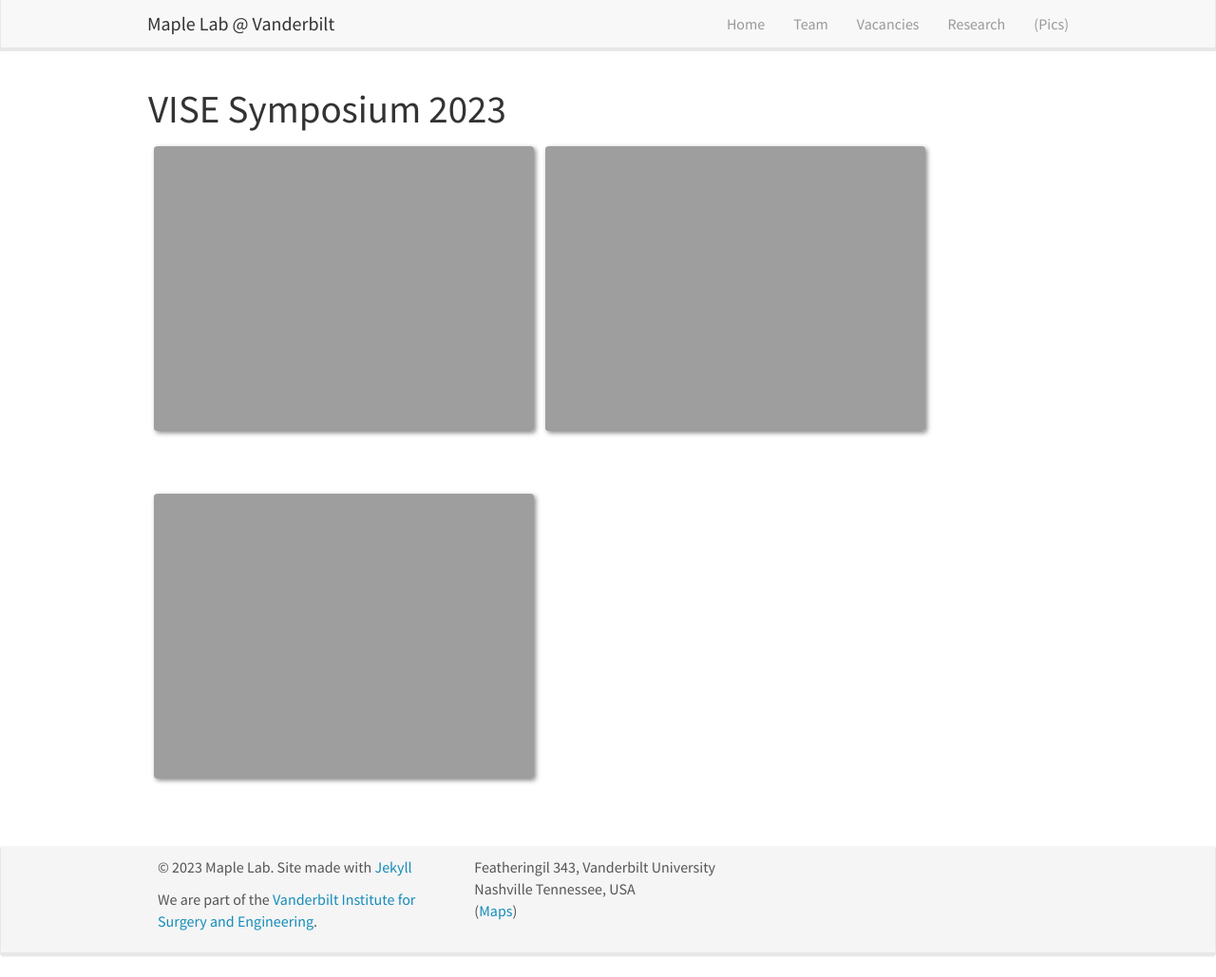
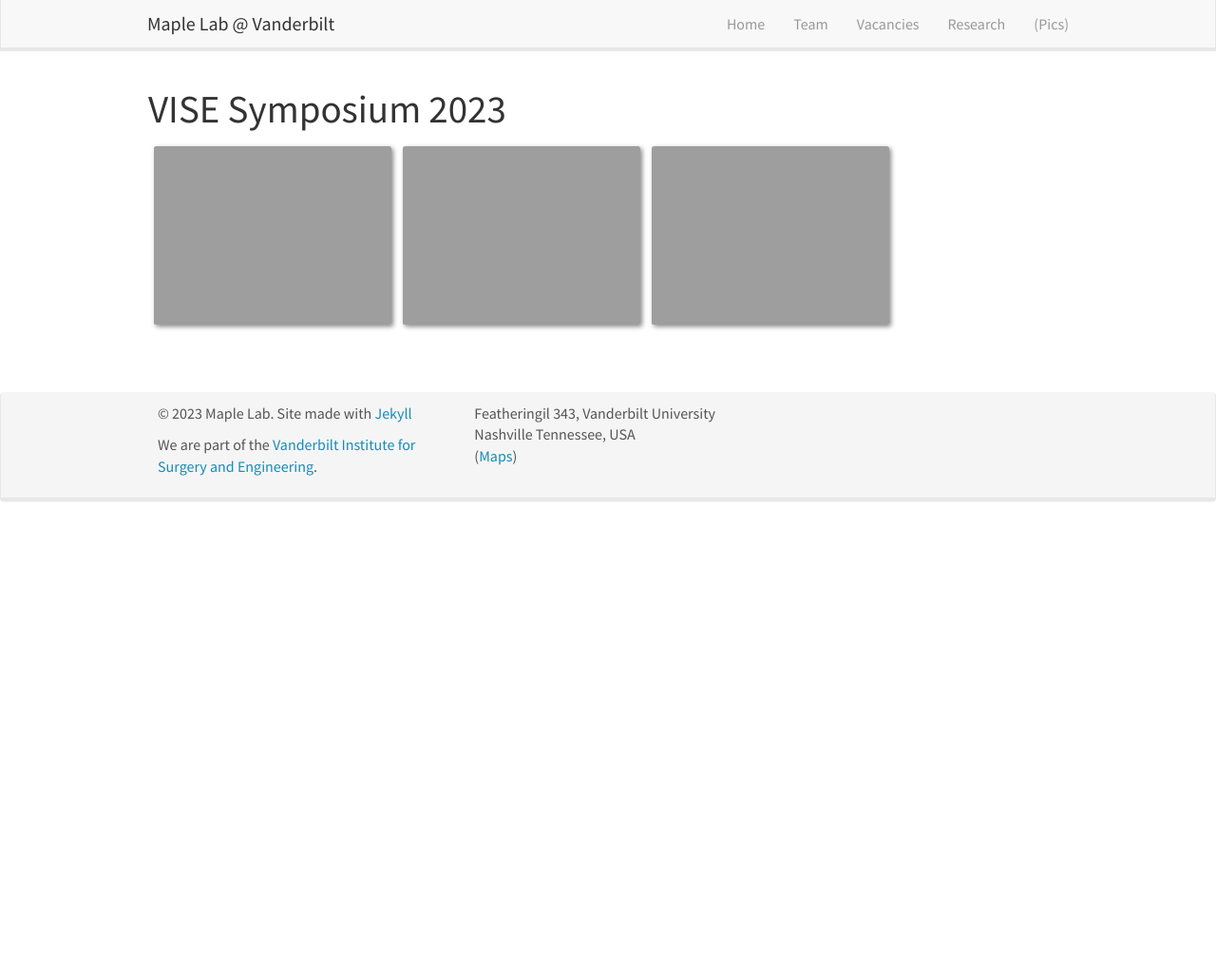
Before and after one commit to vu-maple-lab/vu-maple-lab.github.io, a Jekyll site: the page built from _pages/pictures.md, in a window 1280 px wide and 1029 px high. Shown: the whole window at 95% size. Built offline with Jekyll 4.4.1, drawn with Linux system fonts in a browser that asks for light colours; nearby versions of some CDN libraries.

Commit message:
fixed picture sizing

```diff
--- a/_pages/pictures.md
+++ b/_pages/pictures.md
@@ -6,6 +6,6 @@ permalink: /pictures/
 ---
 
 # VISE Symposium 2023
-<img src="{{ site.url }}{{ site.baseurl }}/images/picpic/VISE_Symposium_2023_Jumanh.jpg" style="width: 400px">
-<img src="{{ site.url }}{{ site.baseurl }}/images/picpic/VISE_Symposium_2023_Simon.jpg" style="width: 400px">
-<img src="{{ site.url }}{{ site.baseurl }}/images/picpic/VISE_Symposium_2023_John.jpg" style="width: 400px">
+<img src="{{ site.url }}{{ site.baseurl }}/images/picpic/VISE_Symposium_2023_Jumanh.jpg" style="width: 250px">
+<img src="{{ site.url }}{{ site.baseurl }}/images/picpic/VISE_Symposium_2023_Simon.jpg" style="width: 250px">
+<img src="{{ site.url }}{{ site.baseurl }}/images/picpic/VISE_Symposium_2023_John.jpg" style="width: 250px">
```
